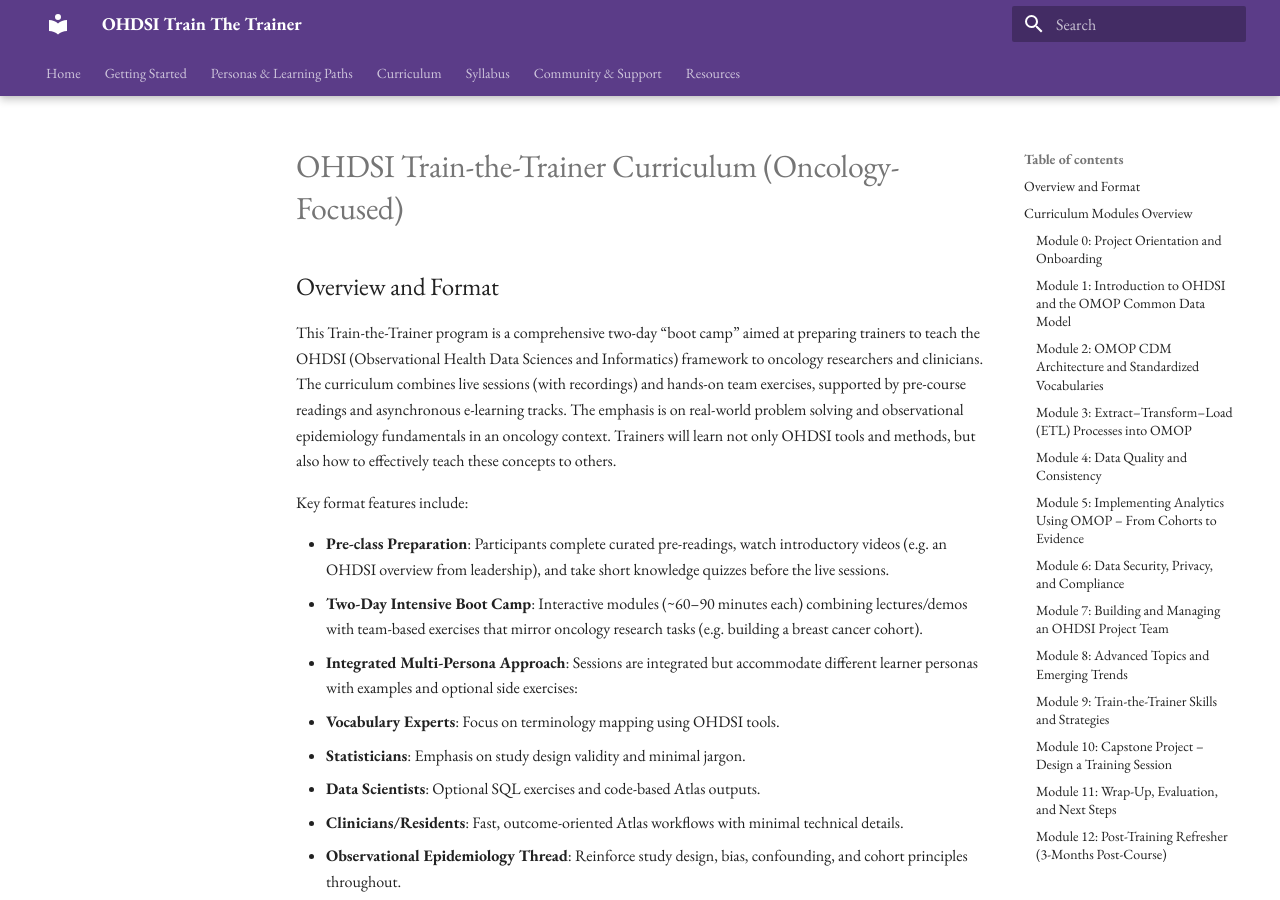
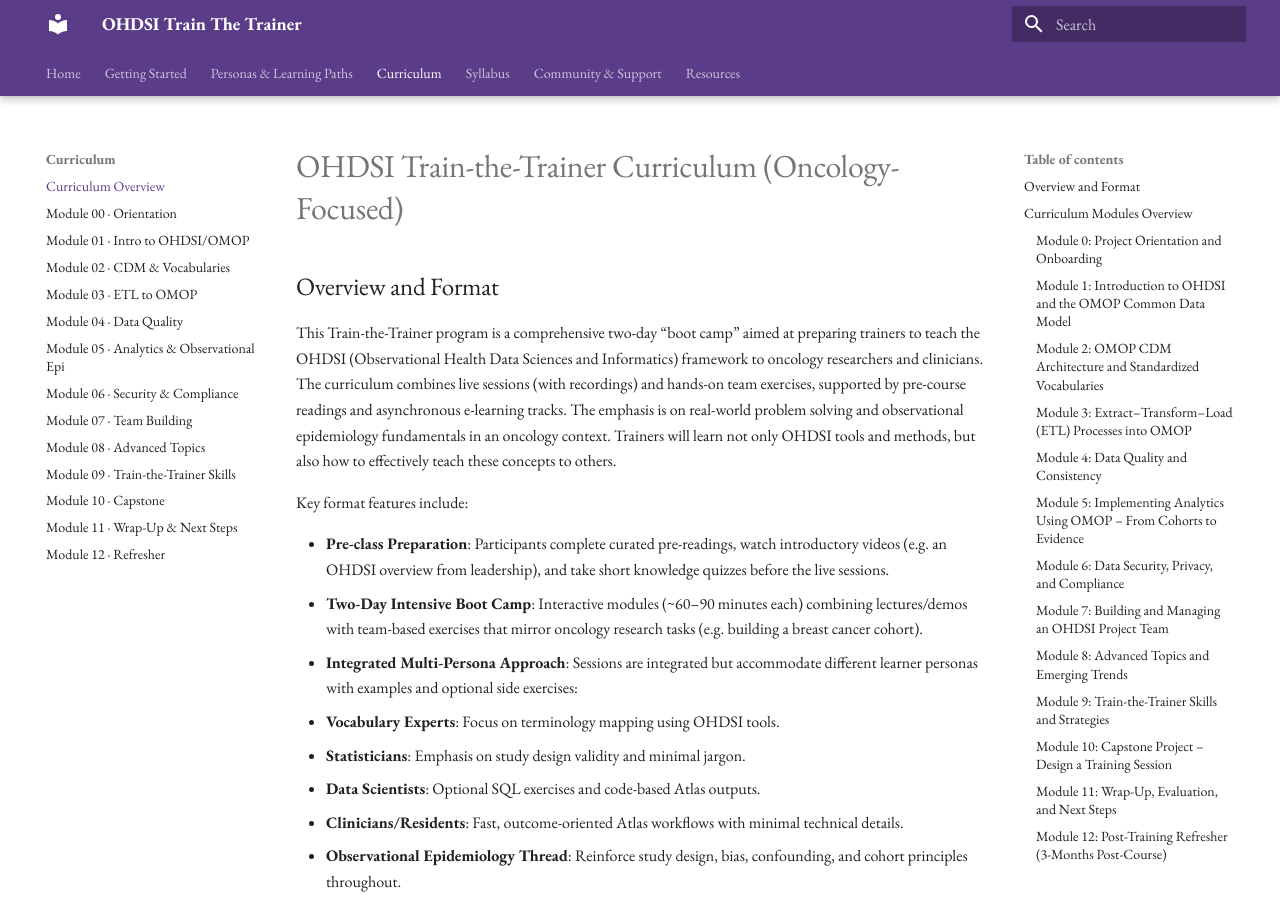
Before and after one commit to BoyceLab/OHDSITrainTheTrainer-EPILEPSY, an MkDocs documentation site: the page built from docs/curriculum-overview.md, in a window 1280 px wide and 900 px high. Built offline with MkDocs 1.6.1 and Material for MkDocs 9.7.7, drawn with Linux system fonts in a browser that asks for light colours.

Commit message:
Update mkdocs.yml

```diff
--- a/mkdocs.yml
+++ b/mkdocs.yml
@@ -22,6 +22,7 @@
   - Getting Started: getting-started.md
   - Personas & Learning Paths: personas.md
   - Curriculum:
+      - Curriculum Overview: curriculum-overview.md    # ← add this line
       - Module 00 · Orientation: modules/module-00-orientation.md
       - Module 01 · Intro to OHDSI/OMOP: modules/module-01-intro-ohdsi.md
       - Module 02 · CDM & Vocabularies: modules/module-02-cdm-vocabularies.md
@@ -41,6 +42,7 @@
       - Weekly Community Meeting: community/weekly-meeting.md
       - Living FAQ: community/faq.md
   - Resources: resources.md
+
 
 markdown_extensions:
   - meta
```
